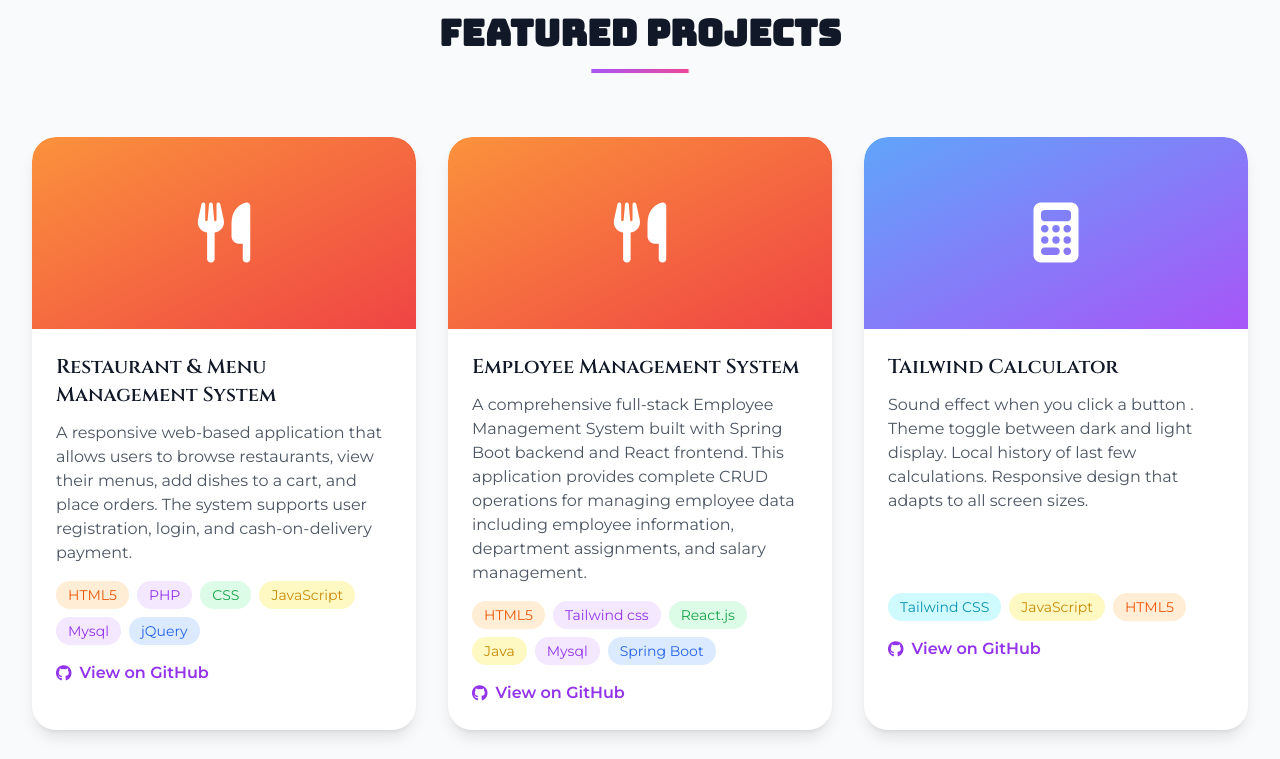
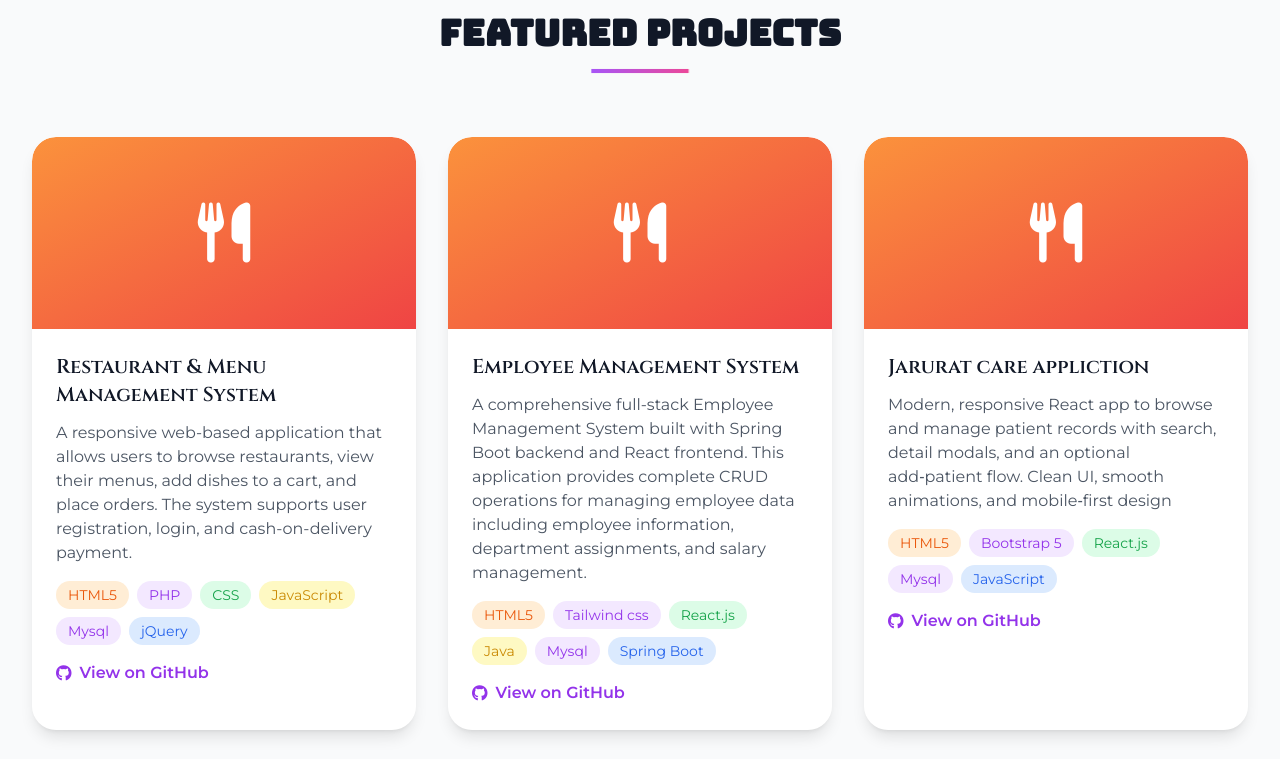
Before and after one commit to Suraj-7874/portfolio, a website: page index.html in a window 1280 px wide. Shown: the part 2620-3379 px from the top of the page. Drawn offline with nearby package versions, Linux system fonts and the light colour scheme.

Commit message:
Add project card for Jarurat care application
Added a new project card for the 'Jarurat care application' showcasing its features and technologies used.

```diff
--- a/index.html
+++ b/index.html
@@ -554,6 +554,62 @@
               </a>
             </div>
           </div>
+           <!-- Project 2 -->
+          <div
+            class="premium-project-card bg-white rounded-3xl shadow-lg overflow-hidden group"
+          >
+            <div
+              class="h-48 bg-gradient-to-br from-orange-400 to-red-500 flex items-center justify-center relative overflow-hidden rounded-t-3xl"
+            >
+              <i
+                class="fas fa-utensils text-6xl text-white group-hover:scale-110 transition-transform duration-300"
+              ></i>
+              <div
+                class="absolute inset-0 bg-black opacity-0 group-hover:opacity-20 transition-opacity duration-300"
+              ></div>
+            </div>
+            <div class="p-6">
+              <h3
+                class="text-xl font-semibold text-gray-900 mb-3 font-cinzel group-hover:text-purple-600 transition-colors duration-300"
+              >
+                Jarurat care appliction
+              </h3>
+              <p class="text-gray-600 mb-4">
+               Modern, responsive React app to browse and manage patient records with search, detail modals, and an optional
+               add‑patient flow. Clean UI, smooth animations, and mobile‑first design
+              </p>
+              <div class="flex flex-wrap gap-2 mb-4">
+                <span
+                  class="px-3 py-1 bg-orange-100 text-orange-600 rounded-full text-sm"
+                  >HTML5</span
+                >
+                <span
+                  class="px-3 py-1 bg-purple-100 text-purple-600 rounded-full text-sm"
+                  >Bootstrap 5</span
+                >
+                <span
+                  class="px-3 py-1 bg-green-100 text-green-600 rounded-full text-sm"
+                  >React.js</span
+                >
+
+                <span
+                  class="px-3 py-1 bg-purple-100 text-purple-600 rounded-full text-sm"
+                  >Mysql</span
+                >
+                <span
+                  class="px-3 py-1 bg-blue-100 text-blue-600 rounded-full text-sm"
+                  >JavaScript</span
+                >
+              </div>
+              <a
+                href="https://github.com/Suraj-7874/Jarurat-care-application"
+                class="inline-flex items-center text-purple-600 hover:text-purple-700 font-semibold group-hover:translate-x-1 transition-transform duration-300"
+              >
+                <i class="fab fa-github mr-2"></i>
+                View on GitHub
+              </a>
+            </div>
+          </div>
 
           <div
             class="premium-project-card bg-white rounded-3xl shadow-lg overflow-hidden group"
```
